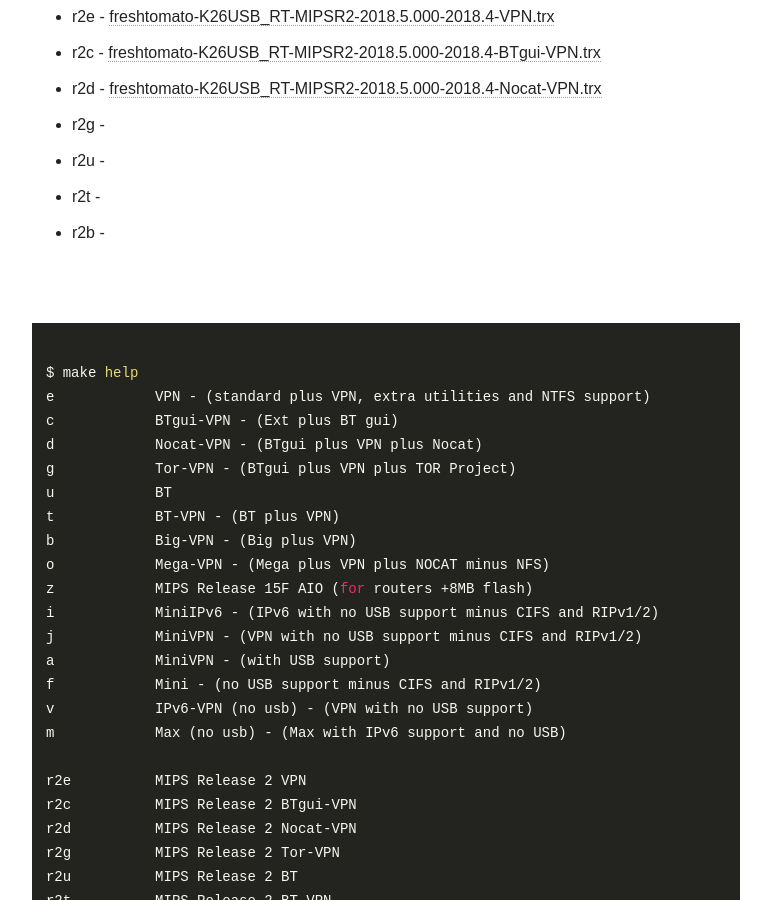
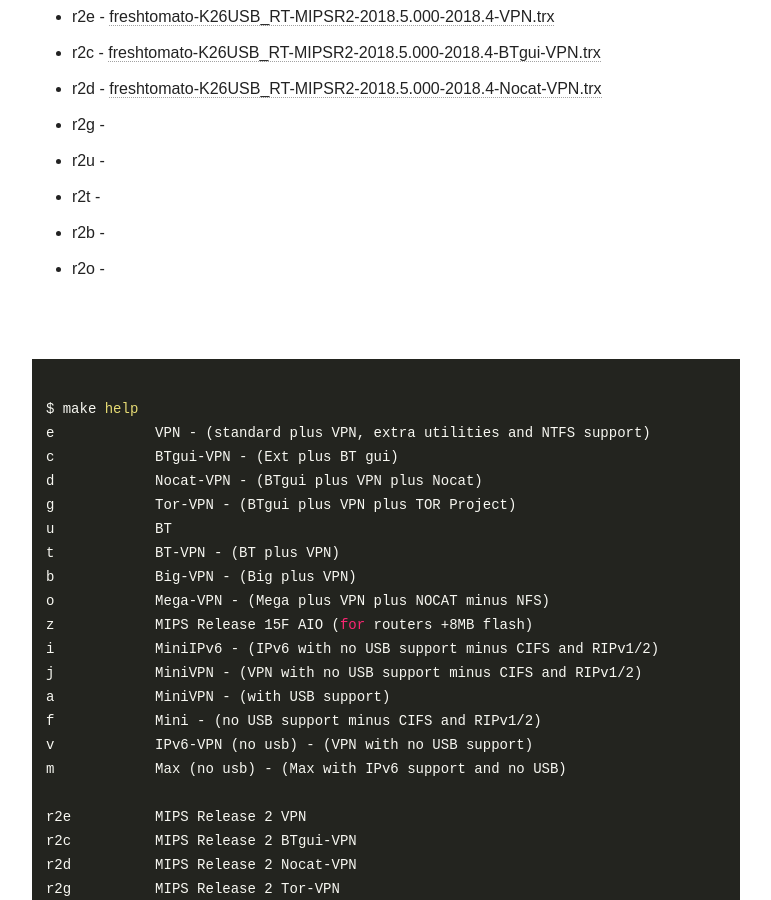
Before and after one commit to oglopss/freshtomato-mips-ci-jekyll, a Jekyll site: the page built from index.html, in a window 1280 px wide and 900 px high, scrolled down 1171 px. Shown: the whole window, without its empty margins (254-1025 px from the left). Built offline with Jekyll 4.4.1, drawn with Linux system fonts in a browser that asks for light colours; nearby versions of some CDN libraries.

Commit message:
Travis build 40 r2o pushed to gh-pages

```diff
--- a/_data/ss.yml
+++ b/_data/ss.yml
@@ -22,3 +22,4 @@
   - 0020 r2u
   - 0022 r2b
   - 0021 r2t
+  - 0023 r2o
```
